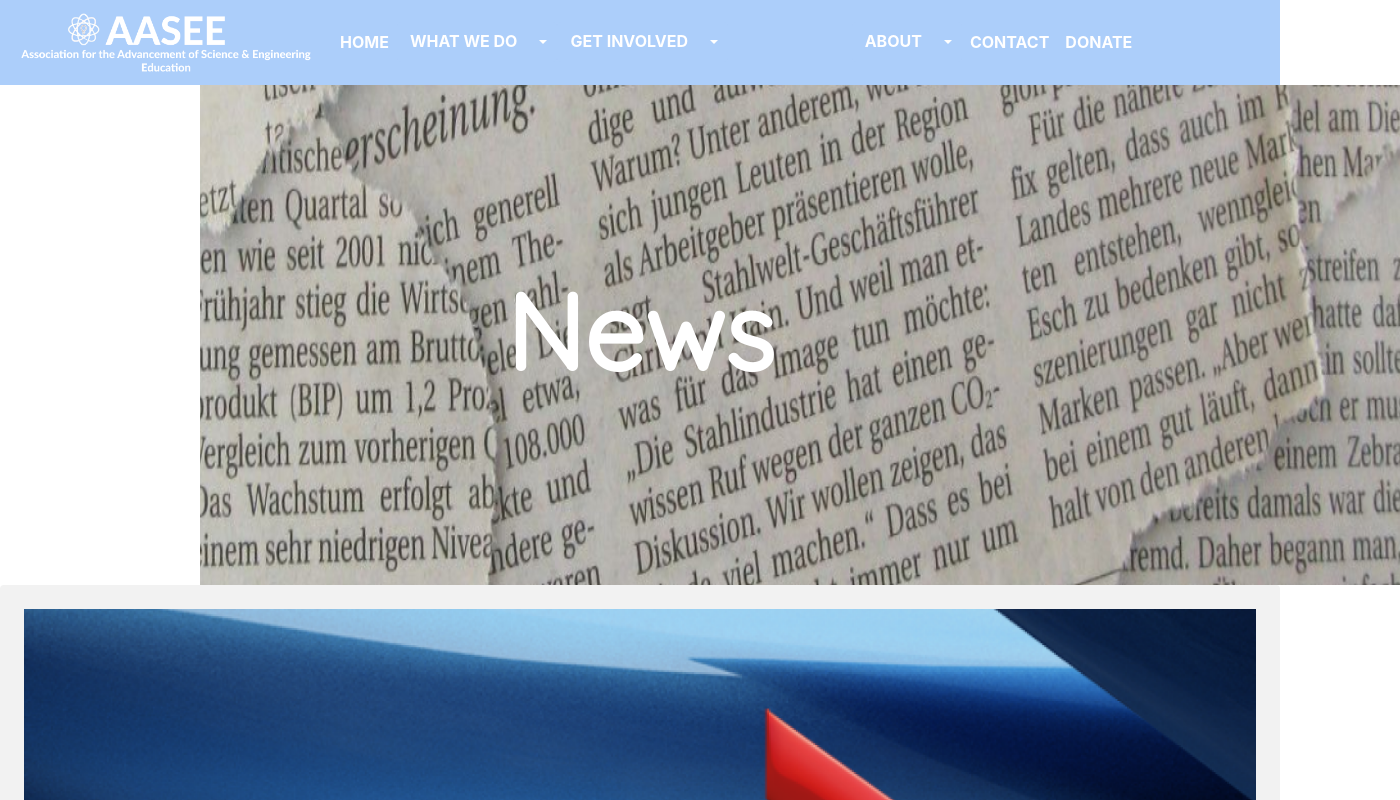
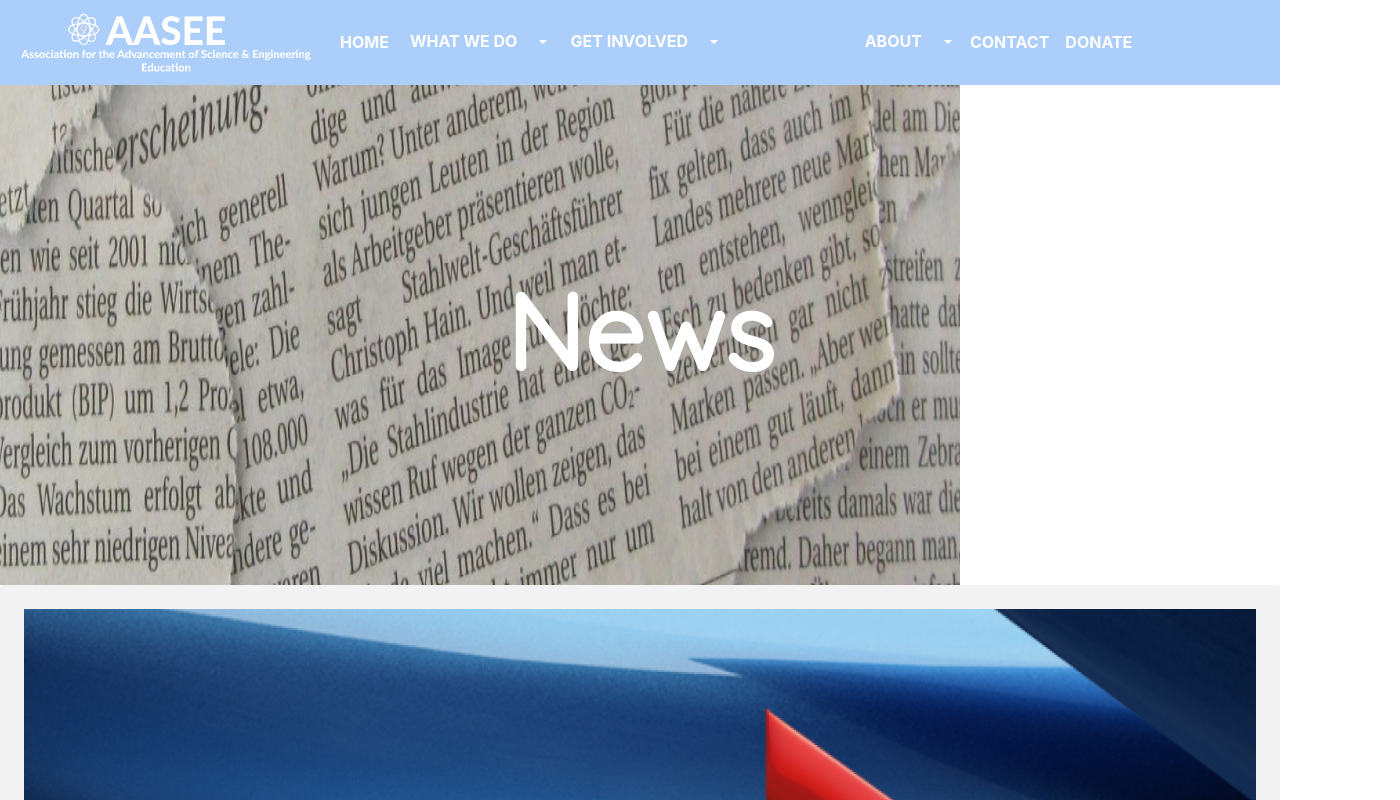
Before and after one commit to MushtabaA/AASEE-Website, a React (Create React App) app in the folder react-bootstrap/: page /news in a window 1280 px wide. Shown: the top 800 px of the page, 1400 px wide, since content can reach past the window. Built offline with nearby package versions, Linux system fonts and the light colour scheme.

Commit message:
edited header

```diff
--- a/react-bootstrap/src/components/Classroom.css
+++ b/react-bootstrap/src/components/Classroom.css
@@ -29,6 +29,5 @@
     color: rgba(103, 168, 255, 1);
   }
   .header{
-    margin-left: 200px;
-    width: 1200px;
+
   }
--- a/react-bootstrap/src/components/Donate.css
+++ b/react-bootstrap/src/components/Donate.css
@@ -4,7 +4,7 @@
   font-weight: bolder;
 }
 
-.Payment{
+.Payment {
   font-size: 72px;
   font-style: Quicksand;
   position: relative;
@@ -14,7 +14,6 @@
   display: block;
   margin-left: auto;
   margin-right: auto;
-
   width: 25%;
   height: auto;
 }
@@ -23,17 +22,14 @@
   font-family: Lato;
   font-style: normal;
   font-weight: lighter;
-
   color: #000000;
 }
 
-  .header{
-    max-width: 100%;
+.header {
+  width: 75%;
   height: 500px;
-    margin: auto;
 }
 
-#title{
+#title {
   color: rgb(38, 21, 185);
-
 }
```
Lines whose indentation alone changed are shown as unchanged.
